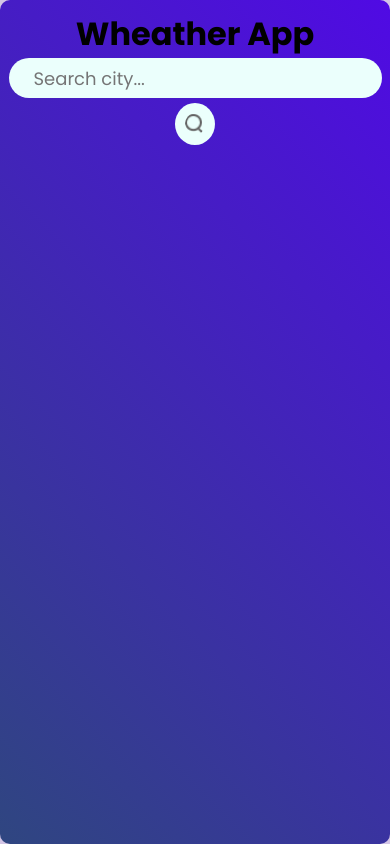
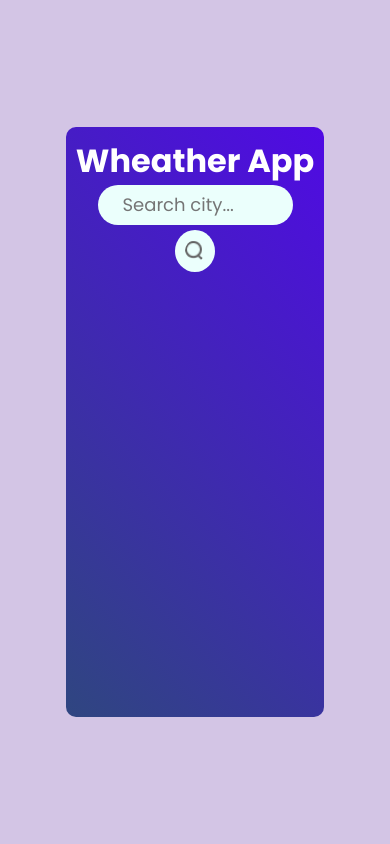
Before and after one commit to Rupesh-bhagat96/Weather-App, a React (Vite) app: page / in a window 390 px wide. Built offline with nearby package versions, Linux system fonts and the light colour scheme; no server answers.

Commit message:
css update

```diff
--- a/src/Components/weather.css
+++ b/src/Components/weather.css
@@ -6,6 +6,10 @@
     align-items: center;
     background-image: linear-gradient(45deg, #2f4680, #500ae4);
     overflow-x: hidden;
+}
+.container h1{
+    color:white;
+
 }
 .search-bar{
     display: flex;
@@ -69,11 +73,15 @@
 @media  (max-width: 426px) {
     .container{
         padding: 10px;
-        height: 100vh;
+        height: 70vh;
     }
     .search-bar{
         flex-direction: column;
         gap:5px;
+    }
+    .search-bar input{
+        width: 50vw;
+
     }
     .sun{
         height: 7rem;
--- a/src/index.css
+++ b/src/index.css
@@ -15,3 +15,9 @@
   background: #D3C5E5;
   overflow-x: hidden;
 }
+
+@media  (max-width: 426px) {
+  .app{
+    height: 100vh;
+  }
+}
```
